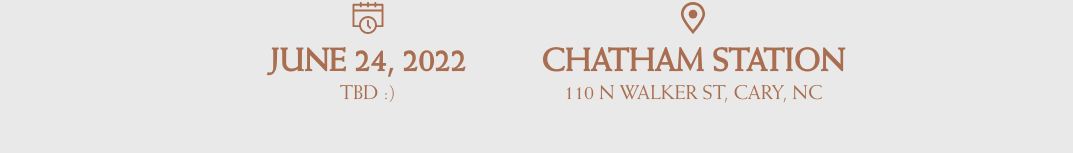
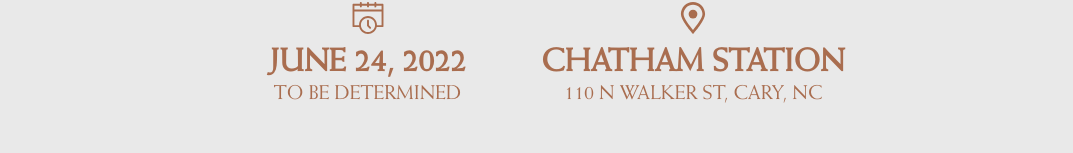
Before and after one commit to nckbrrs/written-in-the-barrs-dot-com, a React (Create React App) app: page /details in a window 1280 px wide. Shown: the part 665-818 px from the top of the page, without its empty margins (115-1188 px from the left). Built offline with nearby package versions, Linux system fonts and the light colour scheme.

Commit message:
changed "TBD :)" to "to be determined" in details

```diff
--- a/src/views/Details.tsx
+++ b/src/views/Details.tsx
@@ -19,7 +19,7 @@
                 <div id="datetime">
                     <img src={clock}/>
                     <p id="date">JUNE 24, 2022</p>
-                    <p id="time">TBD :)</p>
+                    <p id="time">TO BE DETERMINED</p>
                 </div>
                 <div id="location">
                     <img src={location}/>
```
